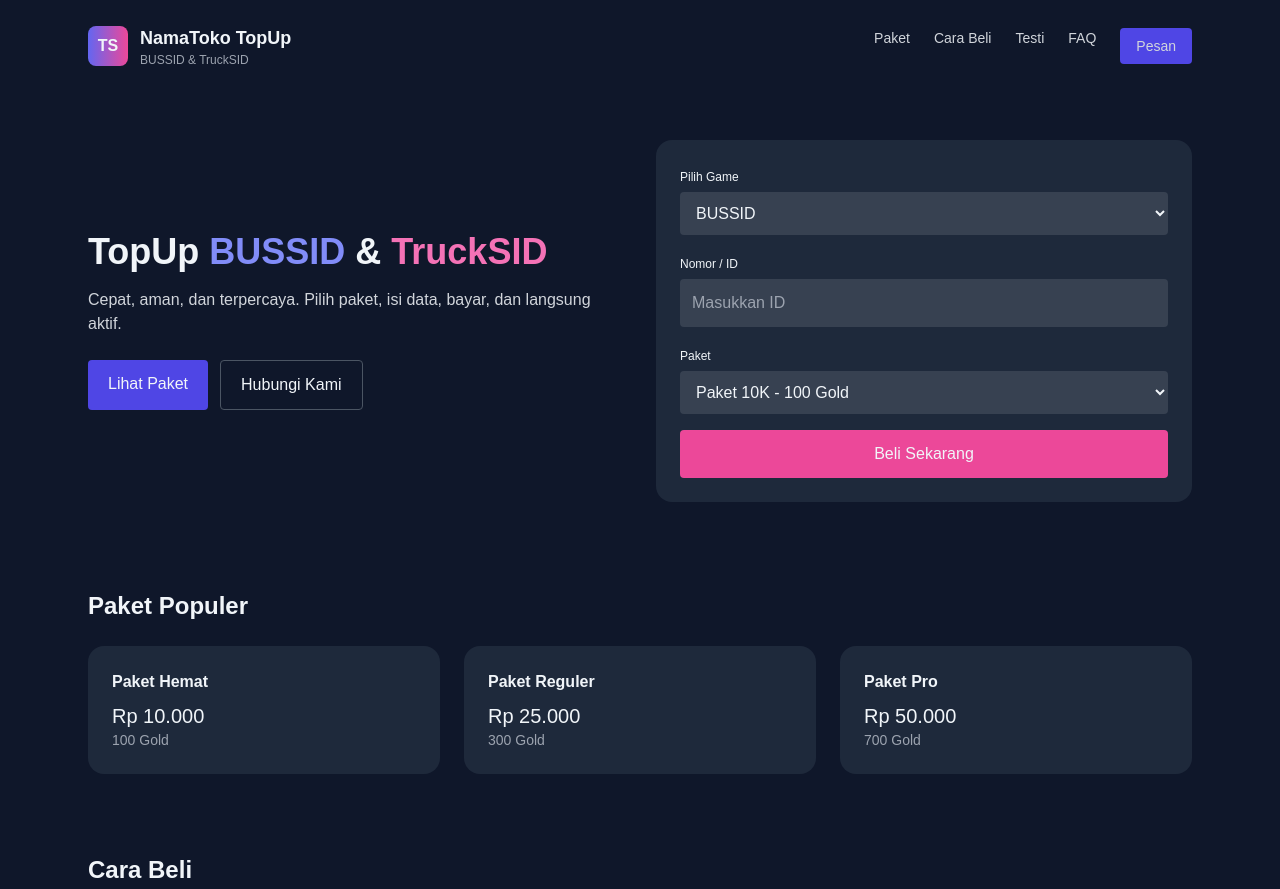
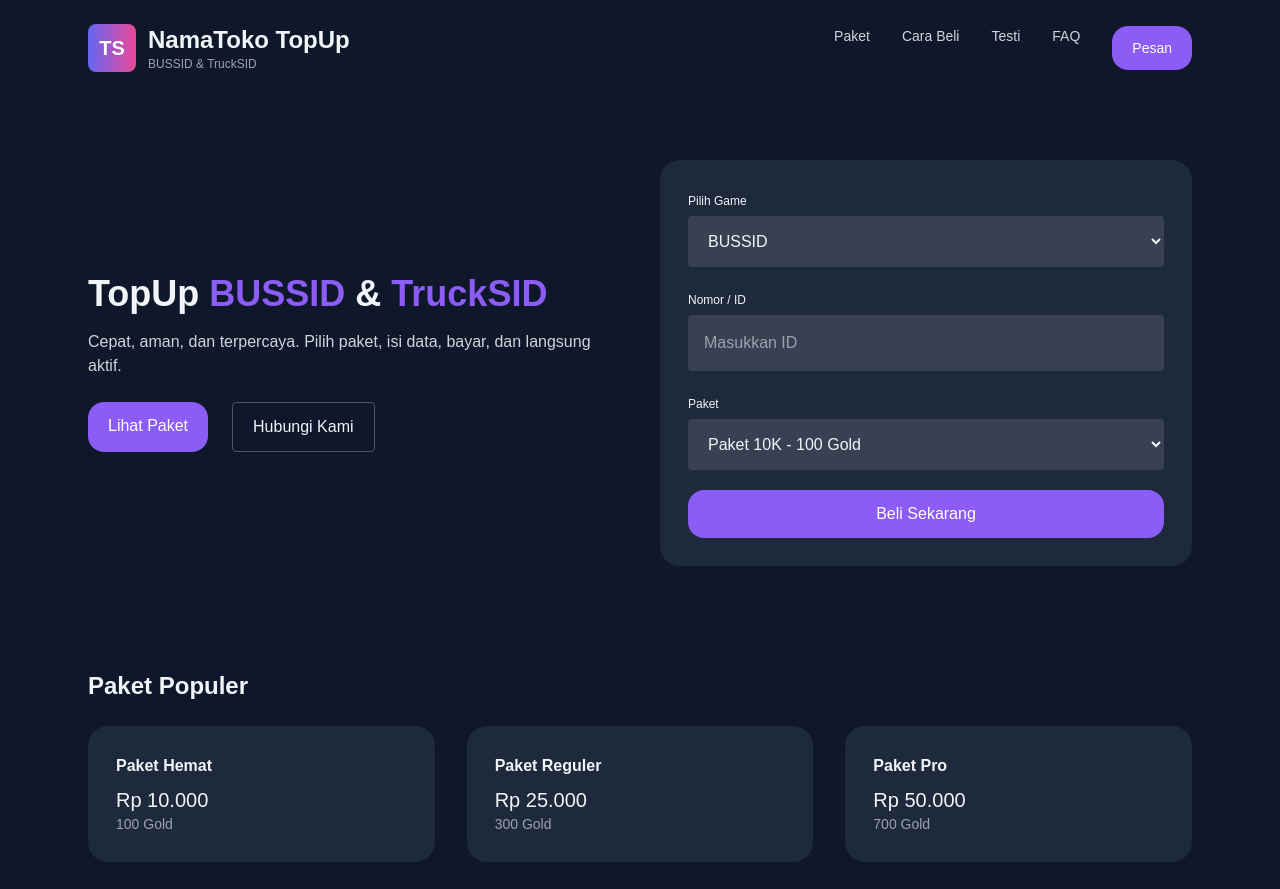
Before and after one commit to konchils-404/konchils-404, a plain HTML site: page index.html in a window 1280 px wide. Shown: the top 889 px of the page. Drawn offline with nearby package versions, Linux system fonts and the light colour scheme.

Commit message:
Update index.html

```diff
--- a/index.html
+++ b/index.html
@@ -2,72 +2,99 @@
 <html lang="id">
 <head>
   <meta charset="utf-8" />
-  <meta name="viewport" content="width=device-width,initial-scale=1" />
+  <meta name="viewport" content="width=device-width, initial-scale=1" />
   <title>TopUp BUSSID & TruckSID — NamaToko</title>
   <meta name="description" content="Layanan topup BUSSID & TruckSID cepat, aman, dan terpercaya." />
   <link href="https://cdn.jsdelivr.net/npm/tailwindcss@2.2.19/dist/tailwind.min.css" rel="stylesheet">
   <style>
-    body { background-color:#0f172a; color:#f1f5f9; font-family: 'Poppins', sans-serif; }
-    .card { background-color:#1e293b; border-radius:1rem; padding:1.5rem; transition:.2s; }
-    .card:hover { transform:translateY(-4px); box-shadow:0 6px 20px rgba(0,0,0,0.4); }
+    body {
+      background-color: #0f172a;
+      color: #f1f5f9;
+      font-family: 'Poppins', sans-serif;
+    }
+    .card {
+      background-color: #1e293b;
+      border-radius: 1.25rem;
+      padding: 1.75rem;
+      transition: 0.3s;
+    }
+    .card:hover {
+      transform: translateY(-6px);
+      box-shadow: 0 8px 30px rgba(0, 0, 0, 0.4);
+    }
+    .btn {
+      background-color: #8b5cf6;
+      color: white;
+      padding: 0.75rem 1.25rem;
+      border-radius: 1rem;
+      transition: background-color 0.3s;
+    }
+    .btn:hover {
+      background-color: #6d28d9;
+    }
+    .highlight {
+      color: #8b5cf6;
+      font-weight: bold;
+    }
   </style>
 </head>
 <body>
   <header class="max-w-6xl mx-auto p-6 flex items-center justify-between">
     <div class="flex items-center gap-3">
-      <div class="w-10 h-10 rounded-lg bg-gradient-to-r from-indigo-500 to-pink-500 flex items-center justify-center font-bold">TS</div>
+      <div class="w-12 h-12 rounded-lg bg-gradient-to-r from-indigo-500 to-pink-500 flex items-center justify-center text-white text-xl font-bold">TS</div>
       <div>
-        <div class="text-lg font-semibold">NamaToko TopUp</div>
+        <div class="text-2xl font-semibold">NamaToko TopUp</div>
         <div class="text-xs text-gray-400">BUSSID & TruckSID</div>
       </div>
     </div>
-    <nav class="hidden md:flex gap-6 text-sm text-gray-300">
-      <a href="#paket">Paket</a>
-      <a href="#cara">Cara Beli</a>
-      <a href="#testi">Testi</a>
-      <a href="#faq">FAQ</a>
-      <a href="#contact" class="bg-indigo-600 px-4 py-2 rounded">Pesan</a>
+    <nav class="hidden md:flex gap-8 text-sm text-gray-300">
+      <a href="#paket" class="hover:text-indigo-400">Paket</a>
+      <a href="#cara" class="hover:text-indigo-400">Cara Beli</a>
+      <a href="#testi" class="hover:text-indigo-400">Testi</a>
+      <a href="#faq" class="hover:text-indigo-400">FAQ</a>
+      <a href="#contact" class="btn">Pesan</a>
     </nav>
   </header>
 
   <main class="max-w-6xl mx-auto px-6">
-    <section class="py-12 grid md:grid-cols-2 gap-8 items-center">
+    <section class="py-16 grid md:grid-cols-2 gap-10 items-center">
       <div>
-        <h1 class="text-4xl font-bold">TopUp <span class="text-indigo-400">BUSSID</span> & <span class="text-pink-400">TruckSID</span></h1>
+        <h1 class="text-4xl font-bold">TopUp <span class="highlight">BUSSID</span> & <span class="highlight">TruckSID</span></h1>
         <p class="mt-4 text-gray-300">Cepat, aman, dan terpercaya. Pilih paket, isi data, bayar, dan langsung aktif.</p>
-        <div class="mt-6 flex gap-3">
-          <a href="#paket" class="bg-indigo-600 px-5 py-3 rounded">Lihat Paket</a>
-          <a href="#contact" class="border border-gray-600 px-5 py-3 rounded">Hubungi Kami</a>
+        <div class="mt-6 flex gap-6">
+          <a href="#paket" class="btn">Lihat Paket</a>
+          <a href="#contact" class="border border-gray-600 px-5 py-3 rounded hover:bg-gray-700">Hubungi Kami</a>
         </div>
       </div>
 
-      <form class="card space-y-4">
+      <form class="card space-y-5">
         <div>
           <label class="text-xs">Pilih Game</label>
-          <select class="w-full mt-1 p-3 rounded bg-gray-700">
+          <select class="w-full mt-1 p-4 rounded bg-gray-700 focus:ring-2 focus:ring-indigo-500">
             <option>BUSSID</option>
             <option>TruckSID</option>
           </select>
         </div>
         <div>
           <label class="text-xs">Nomor / ID</label>
-          <input type="text" placeholder="Masukkan ID" class="w-full mt-1 p-3 rounded bg-gray-700" />
+          <input type="text" placeholder="Masukkan ID" class="w-full mt-1 p-4 rounded bg-gray-700 focus:ring-2 focus:ring-indigo-500" />
         </div>
         <div>
           <label class="text-xs">Paket</label>
-          <select class="w-full mt-1 p-3 rounded bg-gray-700">
+          <select class="w-full mt-1 p-4 rounded bg-gray-700 focus:ring-2 focus:ring-indigo-500">
             <option>Paket 10K - 100 Gold</option>
             <option>Paket 25K - 300 Gold</option>
             <option>Paket 50K - 700 Gold</option>
           </select>
         </div>
-        <button type="button" class="w-full bg-pink-500 p-3 rounded">Beli Sekarang</button>
+        <button type="button" class="btn w-full">Beli Sekarang</button>
       </form>
     </section>
 
+    <!-- Paket Populer -->
     <section id="paket" class="py-10">
       <h2 class="text-2xl font-bold">Paket Populer</h2>
-      <div class="mt-6 grid sm:grid-cols-2 lg:grid-cols-3 gap-6">
+      <div class="mt-6 grid sm:grid-cols-2 lg:grid-cols-3 gap-8">
         <div class="card">
           <div class="font-semibold">Paket Hemat</div>
           <div class="mt-2 text-xl">Rp 10.000</div>
@@ -86,6 +113,7 @@
       </div>
     </section>
 
+    <!-- Cara Beli -->
     <section id="cara" class="py-10">
       <h2 class="text-2xl font-bold">Cara Beli</h2>
       <ol class="mt-4 list-decimal list-inside text-gray-300 space-y-2">
@@ -96,6 +124,7 @@
       </ol>
     </section>
 
+    <!-- Testimonial -->
     <section id="testi" class="py-10">
       <h2 class="text-2xl font-bold">Testimonial</h2>
       <div class="mt-4 space-y-4">
@@ -105,6 +134,7 @@
       </div>
     </section>
 
+    <!-- FAQ -->
     <section id="faq" class="py-10">
       <h2 class="text-2xl font-bold">FAQ</h2>
       <div class="mt-4 space-y-3">
@@ -114,6 +144,7 @@
       </div>
     </section>
 
+    <!-- Kontak -->
     <section id="contact" class="py-10">
       <h2 class="text-2xl font-bold">Kontak</h2>
       <p class="mt-2">WhatsApp: <a href="#" class="text-indigo-400">0812-XXXX-XXXX</a></p>
```
